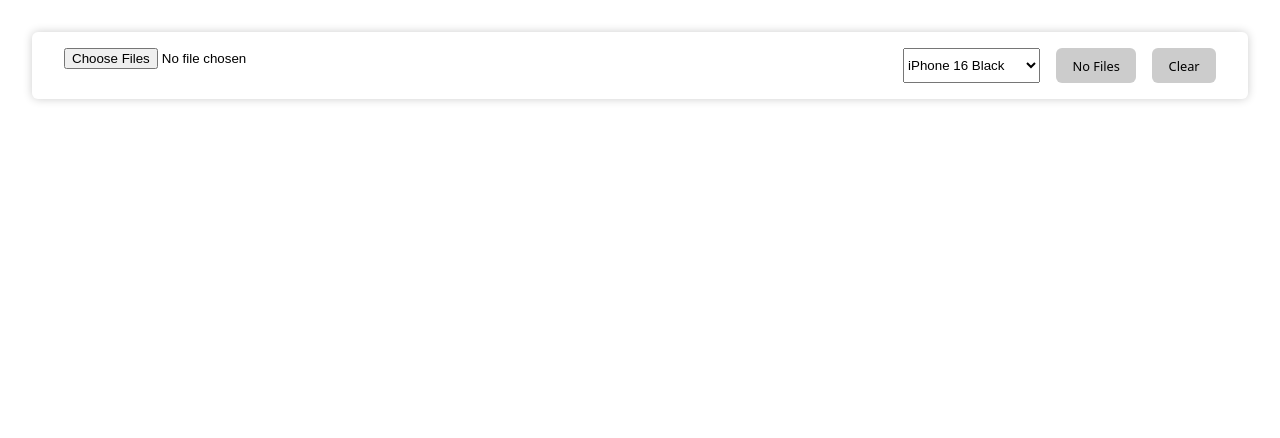
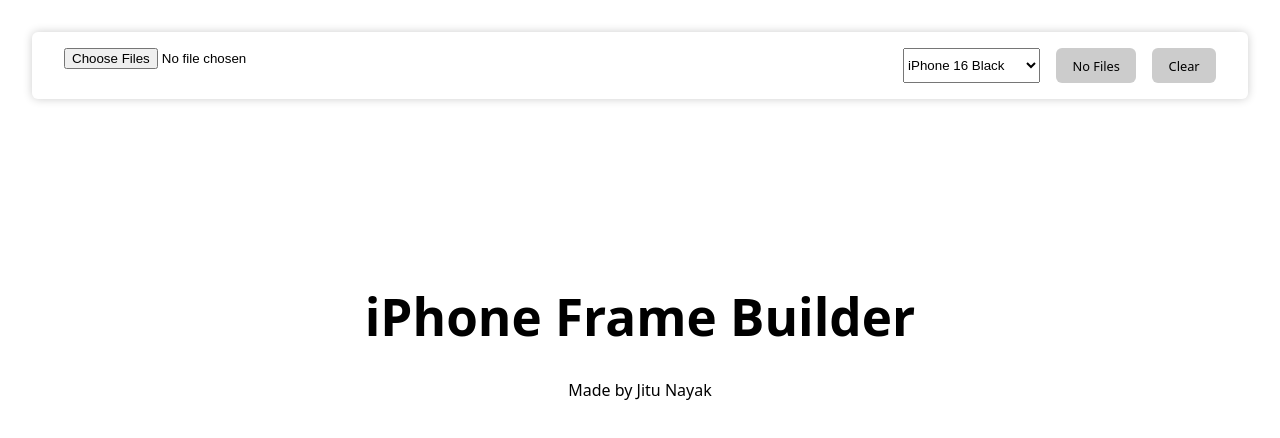
Before and after one commit to jitunayak/iphone-frame-builder, a React (Vite) app: page / in a window 1280 px wide. Shown: the top 438 px of the page. Built offline with nearby package versions, Linux system fonts and the light colour scheme.

Commit message:
allow to download high resolution images

```diff
--- a/src/App.tsx
+++ b/src/App.tsx
@@ -3,11 +3,7 @@
 import "./App.css";
 import iphone13Goldframe from "./assets/iphone13_gold.png";
 import iphone13frame from "./assets/iphone_13_midnight.png";
-
-import {
-  default as iphone14frame,
-  default as iphone16Naturalframe,
-} from "./assets/withframe__iphone.16.pro.max__natural.png";
+import iphone16Naturalframe from "./assets/withframe__iphone.16.pro.max__natural.png";
 import iphone16frame from "./assets/withframe__iphone.16.pro__black.png";
 
 function App() {
@@ -15,6 +11,7 @@
   const [selectedFrame, setSelectedFrame] = useState(iphone16frame);
   const iphoneFrameRefs = useRef<HTMLDivElement[]>([]);
   const fileInputRef = useRef<HTMLInputElement>(null);
+  const [isLoading, setIsLoading] = useState(false);
 
   const handleImageChange = (event: React.ChangeEvent<HTMLInputElement>) => {
     if (event.target.files && event.target.files.length > 0) {
@@ -37,6 +34,8 @@
   };
 
   const handleDownload = async () => {
+    setIsLoading(true);
+    await new Promise((resolve) => setTimeout(resolve, 1000));
     const downloadPromises = screenshots.map((_, index) =>
       toPng(iphoneFrameRefs.current[index], {}).then((dataUrl) => {
         const link = document.createElement("a");
@@ -46,6 +45,7 @@
       })
     );
     await Promise.all(downloadPromises);
+    setIsLoading(false);
   };
 
   const handleFrameChange = (event: React.ChangeEvent<HTMLSelectElement>) => {
@@ -54,8 +54,6 @@
         ? iphone13frame
         : event.target.value === "iphone13Gold"
         ? iphone13Goldframe
-        : event.target.value === "iphone14"
-        ? iphone14frame
         : event.target.value === "iphone16"
         ? iphone16frame
         : event.target.value === "iphone16Natural"
@@ -73,6 +71,12 @@
         color: "black",
       }}
     >
+      {screenshots.length === 0 && (
+        <div>
+          <h1>iPhone Frame Builder</h1>
+          <div>Made by Jitu Nayak</div>
+        </div>
+      )}
       <div
         style={{
           display: "flex",
@@ -129,10 +133,13 @@
         </div>
       </div>
 
+      {isLoading && (
+        <div style={{ width: "100%", marginTop: "15rem" }}>Preparing...</div>
+      )}
       <div
         style={{
           position: "relative",
-          marginTop: "5rem",
+          marginTop: isLoading ? "200rem" : "5rem",
         }}
       >
         <div
@@ -161,7 +168,7 @@
                   position: "relative",
                   display: "flex",
                   width: "auto",
-                  height: "30rem",
+                  height: isLoading ? "130rem" : "30rem",
                   justifyContent: "center",
                 }}
               >
@@ -170,10 +177,10 @@
                   src={screenshot}
                   style={{
                     objectFit: "contain",
-                    height: "30rem",
+                    height: isLoading ? "130rem" : "30rem",
                     scale: "0.97",
                     zIndex: 1,
-                    borderRadius: "2rem",
+                    borderRadius: isLoading ? "8rem" : "2rem",
                   }}
                   alt="screenshot"
                 />
@@ -182,7 +189,7 @@
                   alt="iphone 16 frame"
                   style={{
                     position: "absolute",
-                    height: "30rem",
+                    height: isLoading ? "130rem" : "30rem",
                     zIndex: 2,
                   }}
                 />
```
